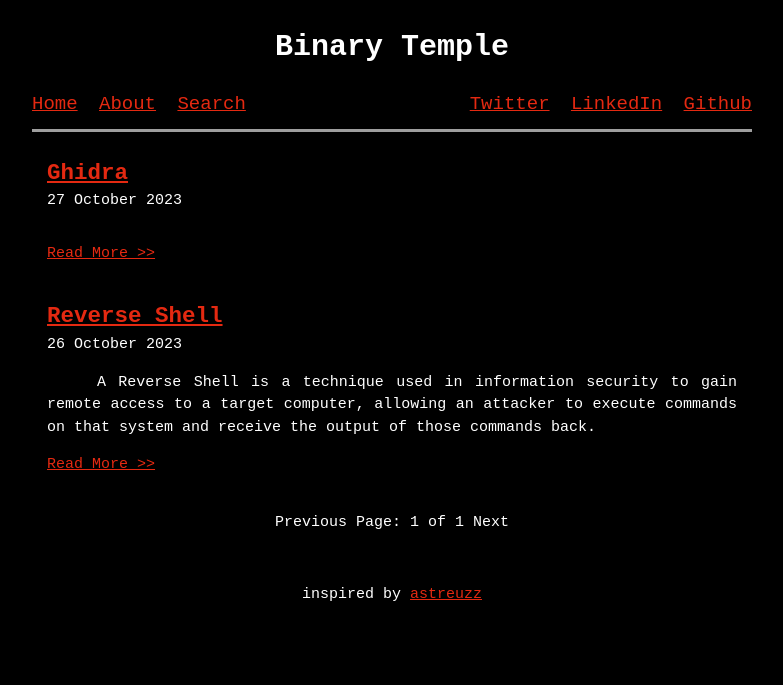
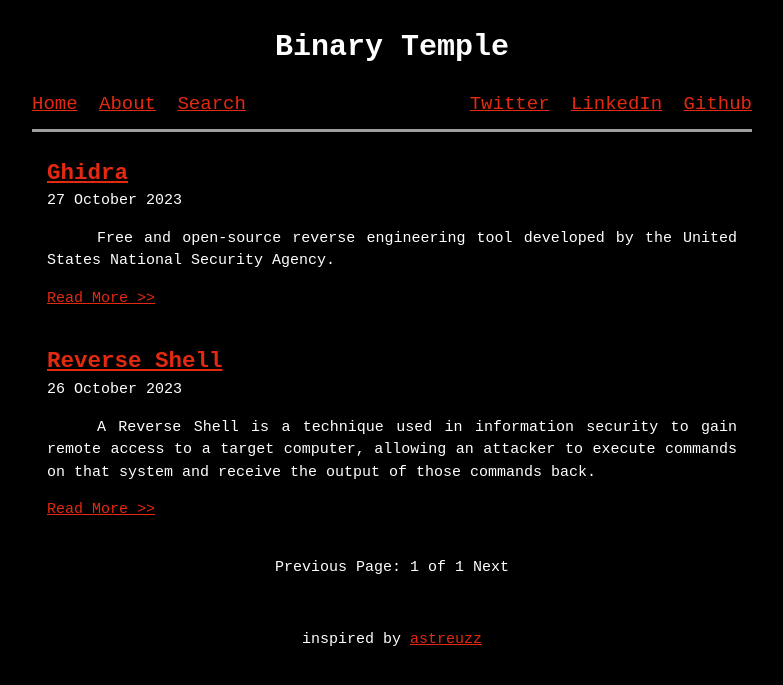
Before and after one commit to boloto1979/boloto1979.github.io, a Jekyll site: the page built from index.html, in a window 1280 px wide, cut to the strip 0-685 px from the top of the page. Shown: the whole strip, without its empty margins (248-1031 px from the left). Built offline with Jekyll 4.4.1, drawn with Linux system fonts in a browser that asks for light colours; the list of posts is cut into pages by our own code; grey boxes are pictures that could not be loaded.

Commit message:
post ghidra

```diff
--- a/_posts/2023-10-27-ghidra.md
+++ b/_posts/2023-10-27-ghidra.md
@@ -1,3 +1,9 @@
+---
+layout: post
+title: Ghidra
+description: "Free and open-source reverse engineering tool developed by the United States National Security Agency."
+---
+
 # 👹 Ghidra 👹
 
 Ghidra is a powerful open-source reverse engineering software suite developed by the United States National Security Agency (NSA). It was released in March 2019 and has been widely adopted by the cybersecurity and security research community.
```
